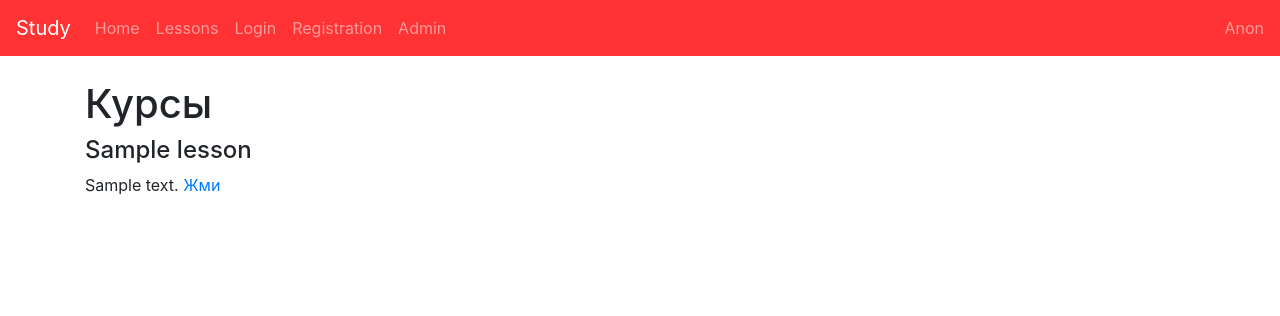
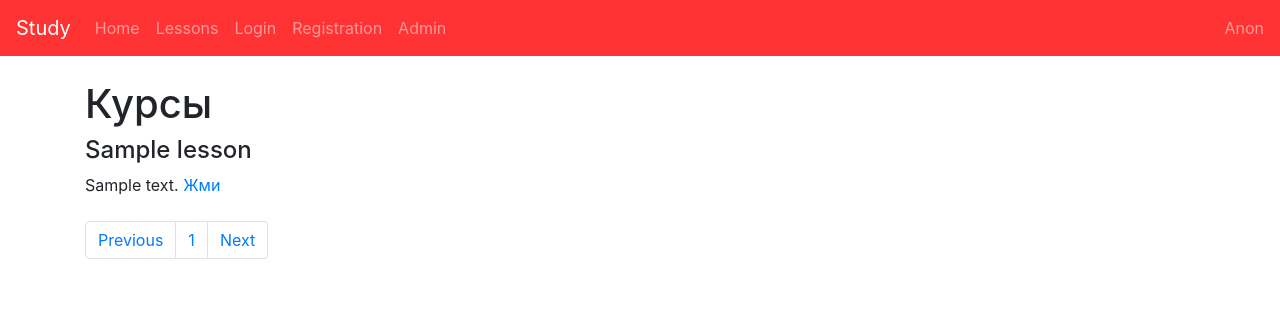
Before and after one commit to DinarKH/Study_web, a Django app: page /lessons/ in a window 1280 px wide. Shown: the top 316 px of the page. Run offline with Django 3.2, Linux system fonts and the light colour scheme; tables that the repository leaves empty hold one stand-in row (values such as "Sample post"); some libraries are stand-ins or nearby versions.

Commit message:
add pagination with numbers

```diff
--- a/Study/urls.py
+++ b/Study/urls.py
@@ -16,5 +16,6 @@ urlpatterns = [
     re_path(r'^password_reset/done/$', PasswordResetDoneView.as_view(), name='password_reset_done'),
     re_path(r'^reset/(?P<uidb64>[0-9A-Za-z_\-]+)/(?P<token>[0-9A-Za-z]{1,13}-[0-9A-Za-z]{1,20})/$', PasswordResetConfirmView.as_view(), name='password_reset_confirm'),
     re_path(r'^reset/done/$', PasswordResetDoneView.as_view(), name='password_reset_done'),
+    # re_path(r'^user_page/$',)
     re_path(r'^', views.home),
 ]
--- a/Study/views.py
+++ b/Study/views.py
@@ -1,6 +1,7 @@
 from django.shortcuts import render, redirect, get_object_or_404
 from django.contrib.auth.forms import AuthenticationForm, UserCreationForm, PasswordChangeForm
 from django.contrib.auth import authenticate, login, update_session_auth_hash
+from django.core.paginator import Paginator
 from .forms import RegistrationForm
 from .models import Lesson
 
@@ -11,17 +12,24 @@ def home(request):
 
 def lessons(request):
     lessons_list = Lesson.objects.all()
+    paginator = Paginator(lessons_list, 2)
+    page = request.GET.get('p')
+    page = paginator.get_page(page)
     return render(request, 'lessons.html',
                   {
                       'lessons': lessons_list,
+                      'page': page,
+                      'paginator': paginator,
                   })
 
-def lessons_detail(request,number):
-    instance= get_object_or_404(Lesson,id=number)
+
+def lessons_detail(request, number):
+    instance = get_object_or_404(Lesson, id=number)
     return render(request, 'lesson_detail.html',
                   {
                       'instance': instance
                   })
+
 
 def loginView(request):
     return render(request, 'login.html',
--- a/templates/lessons.html
+++ b/templates/lessons.html
@@ -2,11 +2,25 @@
 
 {% block body %}
     <h1>Курсы</h1>
-    {% for el in lessons %}
+    {% for el in page %}
         <h4>
             {{ el.name }}
         </h4>
         {{ el.descriptio }}
         <a href="/lessons/{{ el.id }}/">Жми</a>
     {% endfor %}
+    <br><br>
+    <nav aria-label="...">
+        <ul class="pagination">
+            <li class="page-item">
+                <a class="page-link" href="#" tabindex="-1">Previous</a>
+            </li>
+            {% for num in paginator.page_range %}
+                <li class="page-item"><a class="page-link" href="./?p={{ num }}">{{ num }}</a></li>
+            {% endfor %}
+            <li class="page-item">
+                <a class="page-link" href="#">Next</a>
+            </li>
+        </ul>
+    </nav>
 {% endblock %}
```
